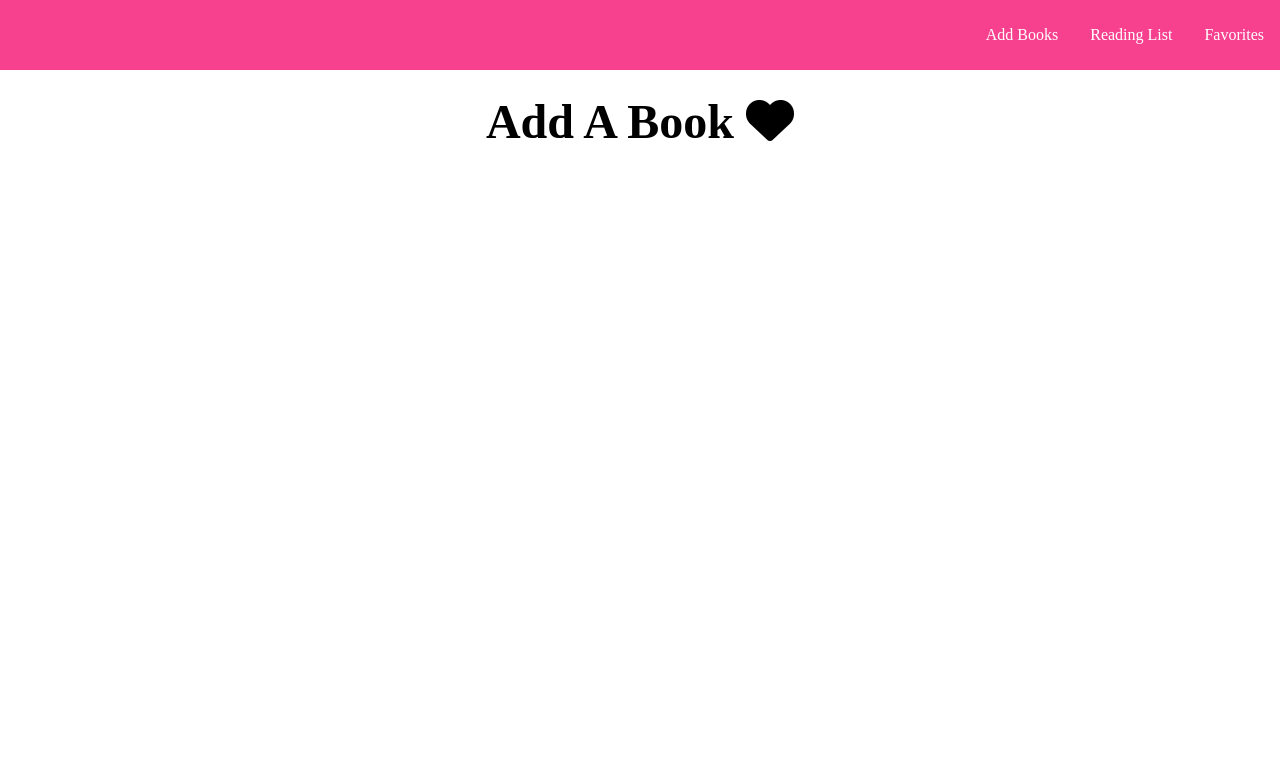
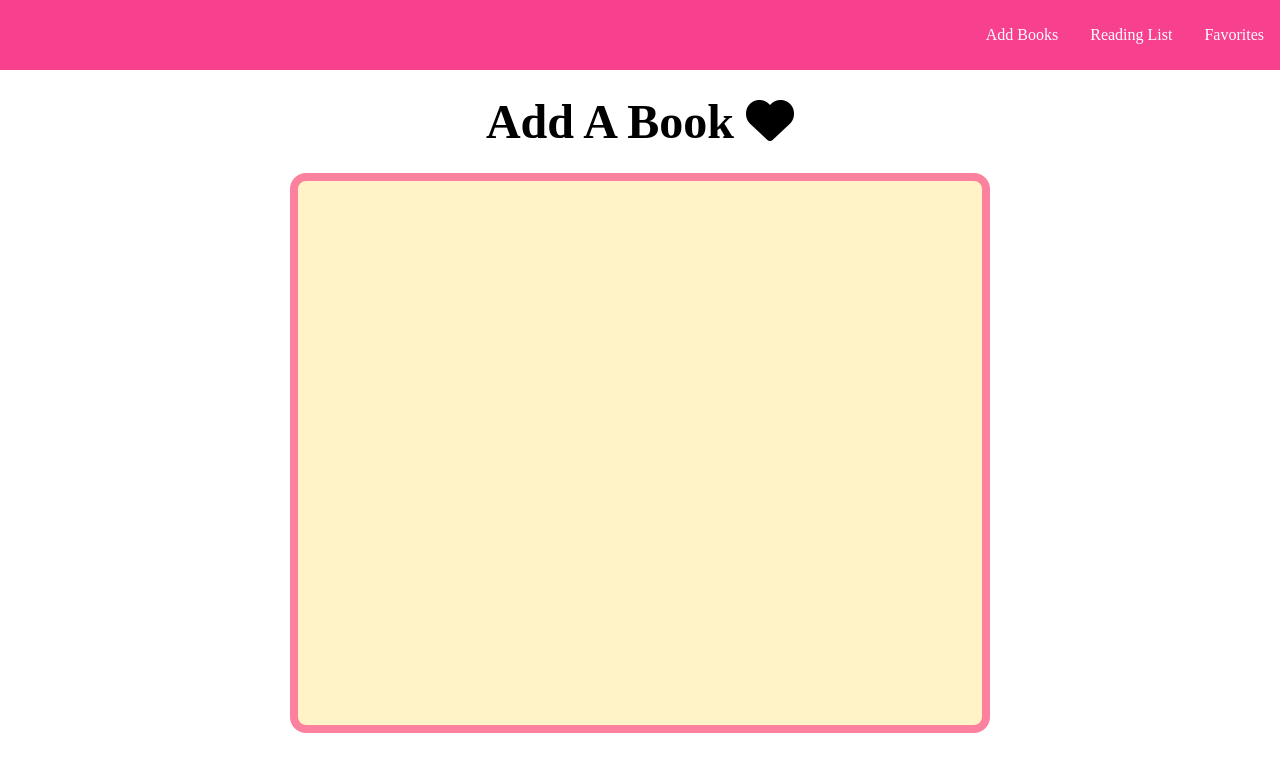
Before and after one commit to farihaorna23/BookNest, a plain HTML site: page index.html in a window 1280 px wide. Drawn offline with Linux system fonts and the light colour scheme.

Commit message:
added form container

```diff
--- a/style.css
+++ b/style.css
@@ -3,6 +3,8 @@
   padding: 0;
   margin: 0;
 }
+
+/* Color Template: #FFF3C7, #FEC7B4,  #FC819E, #F7418F*/
 
 /* Header:Navbar & Title */
 .nav-bar{
@@ -32,3 +34,14 @@ a:hover{
   font-size: 3rem;
   margin: 0.5em;
 }
+
+/* Main: Form */
+
+.form-container{
+  max-width: 700px;
+  min-height: 70vh;
+  background-color: #FFF3C7;
+  margin: 0 auto;
+  border: 0.5em solid #FC819E,;
+  border-radius: 1em;
+}
```
